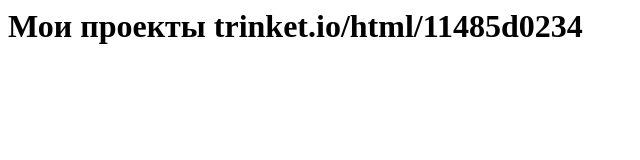
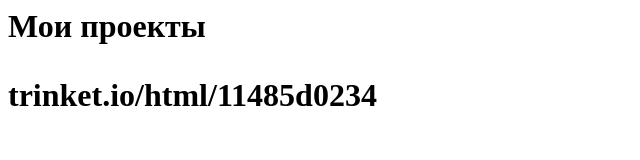
Before and after one commit to YEA2008/YEA2008.github.io, a plain HTML site: page index.html in a window 1280 px wide. Shown: the whole page, without its empty margins (0-640 px from the left). Drawn offline with Linux system fonts and the light colour scheme.

Commit message:
Update index.html

```diff
--- a/index.html
+++ b/index.html
@@ -4,8 +4,8 @@
 <head>
 <body>
 <h1>
-Мои проекты
-trinket.io/html/11485d0234
+  <p> Мои проекты </p>
+  <p> trinket.io/html/11485d0234 </p>
 </h1>
 </body>
 
```
